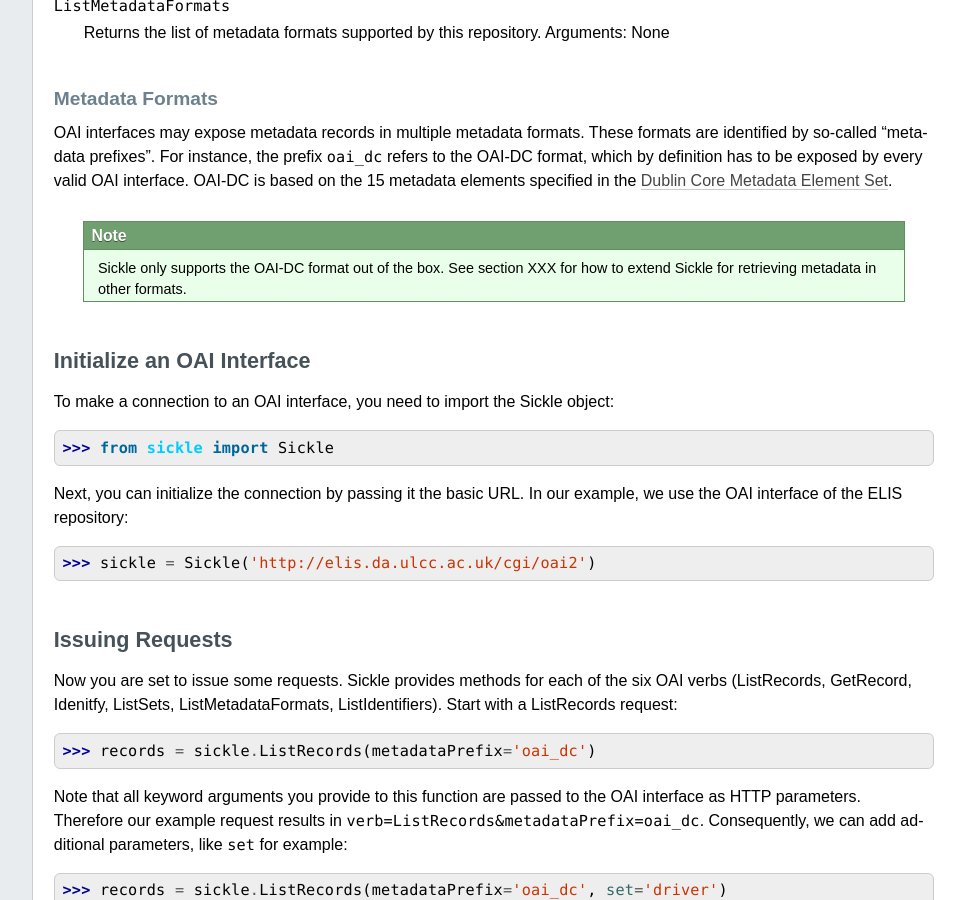
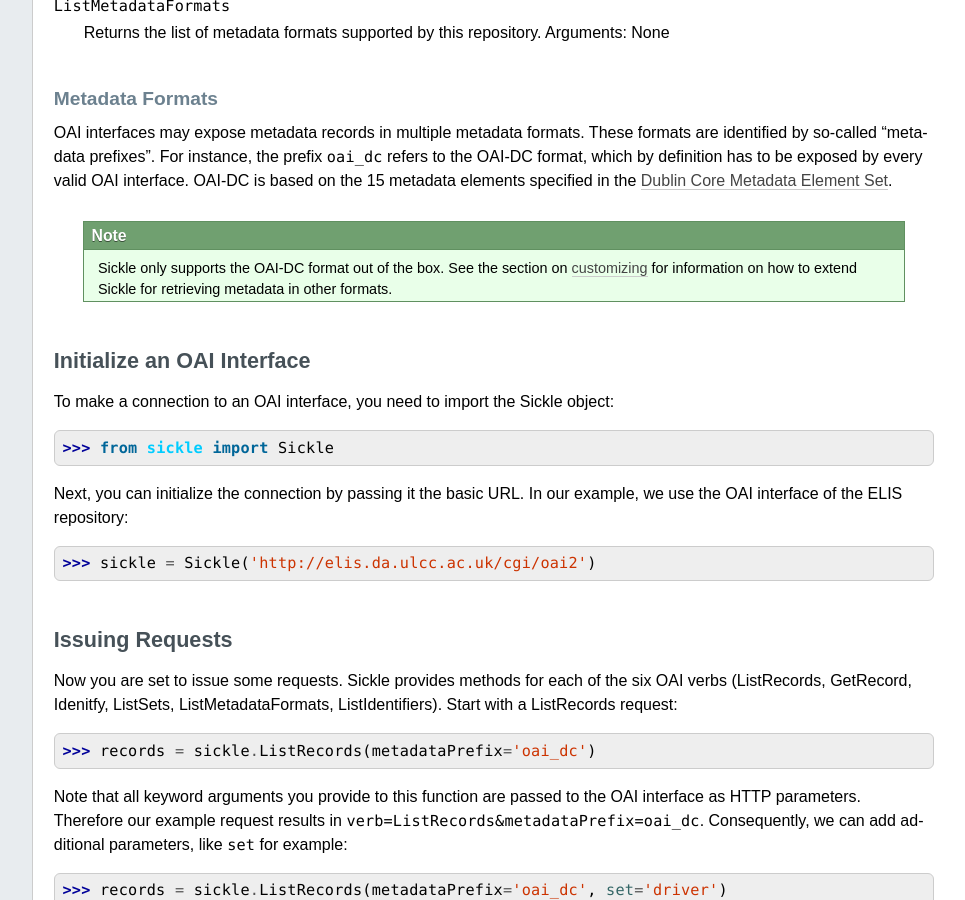
Before and after one commit to mloesch/sickle, a Sphinx documentation site: the page built from doc/tutorial.rst, in a window 1280 px wide and 900 px high, scrolled down 1447 px. Shown: the whole window, without its empty margins (224-1189 px from the left). Built offline with Sphinx 7.4.7, drawn with Linux system fonts in a browser that asks for light colours; pages that are not in the unit, such as notebooks, are missing from menus.

Commit message:
Updated docs

```diff
--- a/doc/customizing.rst
+++ b/doc/customizing.rst
@@ -1,3 +1,5 @@
+.. _customizing:
+
 ==================================
 Harvesting Custom Metadata Formats
 ==================================
--- a/doc/tutorial.rst
+++ b/doc/tutorial.rst
@@ -75,10 +75,12 @@ exposed by every valid OAI interface. OAI-DC is based on the 15 metadata
 elements specified in the
 `Dublin Core Metadata Element Set <http://dublincore.org/documents/dces/>`_.
 
+
 .. note::
 
-    Sickle only supports the OAI-DC format out of the box. See section XXX for
-    how to extend Sickle for retrieving metadata in other formats.
+    Sickle only supports the OAI-DC format out of the box. See the section
+    on :ref:`customizing <customizing>` for information on how to extend
+    Sickle for retrieving metadata in other formats.
 
 
 Initialize an OAI Interface
```
